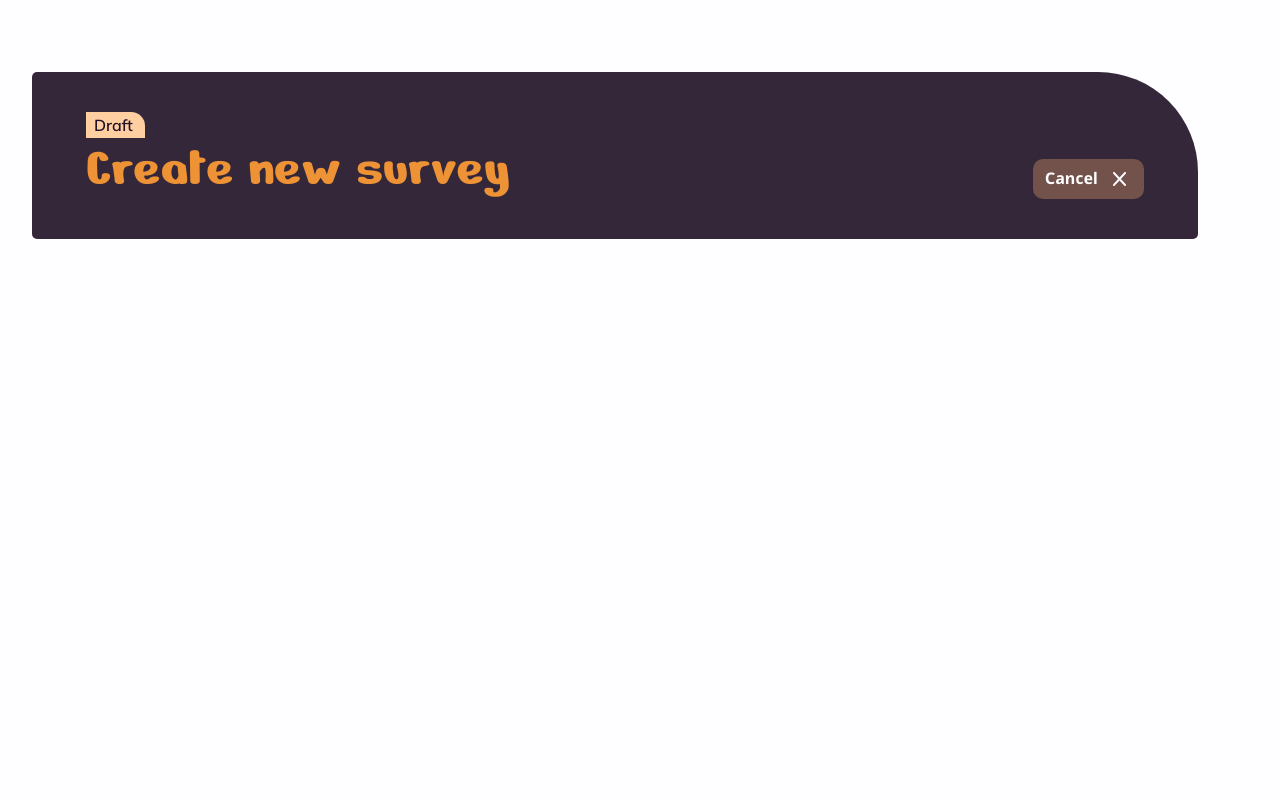
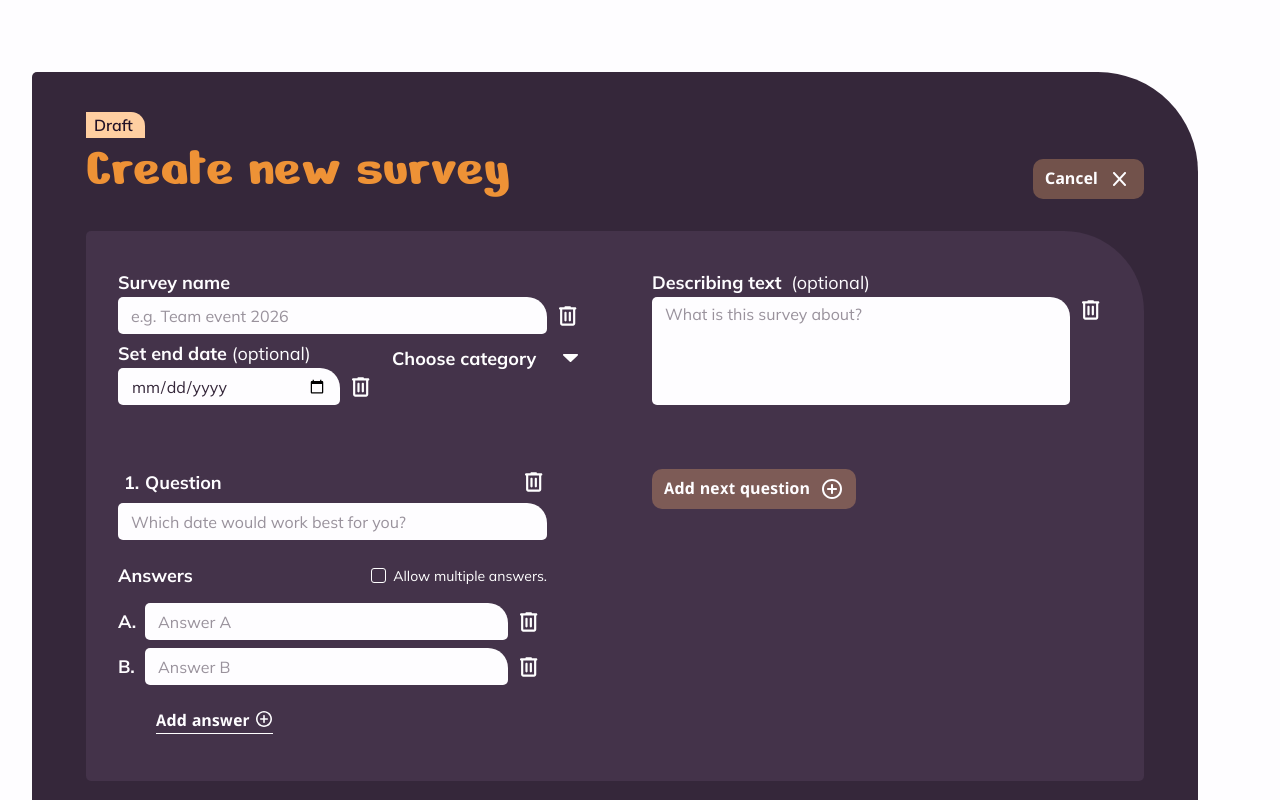
Before and after one commit to johannes-stuschka/PollApp, an Angular app in the folder PollApp/: page / in a window 1280 px wide. Both pictures are taken after a click on the button "New survey". Shown: the top 800 px of the page. Built offline with nearby package versions, Linux system fonts and the light colour scheme.

Commit message:
feat: create surveys in the dialog with reactive forms and validation
Required fields block Publish, up to 6 answers per question, question 1 is
only cleared on delete, confirmation toast leads to the new survey.

```diff
--- a/PollApp/src/app/app.ts
+++ b/PollApp/src/app/app.ts
@@ -5,7 +5,7 @@ import { CreateSurveyDialog } from './features/create-survey/create-survey-dialo
 
 @Component({
   selector: 'app-root',
-  imports: [RouterOutlet, CreateSurveyDialog,],
+  imports: [RouterOutlet, CreateSurveyDialog],
   templateUrl: './app.html',
   styleUrl: './app.scss',
 })
--- a/PollApp/src/app/features/create-survey/create-survey-dialog/create-survey-dialog.html
+++ b/PollApp/src/app/features/create-survey/create-survey-dialog/create-survey-dialog.html
@@ -1,9 +1,7 @@
 <div class="overlay" role="dialog" aria-modal="true" aria-labelledby="create-title">
   <img class="overlay__logo" src="img/logo-dark.svg" alt="Poll App" width="119" height="50" />
 
-  <!-- TEMP (Etappe 3): Original-Zeile, kommt mit Reactive Forms zurück:
-  <form class="dialog" [formGroup]="form" (ngSubmit)="publish()"> -->
-  <form class="dialog">
+  <form class="dialog" [formGroup]="form" (ngSubmit)="publish()">
     <div class="dialog__content">
       <div class="dialog__head">
         <div class="dialog__heading">
@@ -16,12 +14,17 @@
         </button>
       </div>
 
-      <!-- TEMP (Etappe 3): Felder schlafen bis Reactive Forms
       <div class="dialog__fields">
         <div class="dialog__meta">
           <div class="field field--name">
-            <label class="field__label" for="survey-title">Survey name</label>
-            <input id="survey-title" class="text-field field__input" formControlName="title" />
+            <label class="field__label" for="survey-name">Survey name</label>
+            <input
+              id="survey-name"
+              class="text-field field__input"
+              formControlName="title"
+              placeholder="e.g. Team event 2026"
+              required
+            />
             <button
               type="button"
               class="btn-delete field__delete"
@@ -46,6 +49,7 @@
               id="survey-end-date"
               type="date"
               class="text-field field__input"
+              [min]="today"
               formControlName="endDate"
             />
             <button
@@ -64,6 +68,7 @@
               id="survey-description"
               class="text-field field__input"
               formControlName="description"
+              placeholder="What is this survey about?"
             ></textarea>
             <button
               type="button"
@@ -84,11 +89,9 @@
           </button>
         </div>
       </div>
-      -->
     </div>
 
-    <!-- TEMP (Etappe 3): Publish + Toast schlafen bis Reactive Forms
-    <button type="submit" class="btn-primary dialog__publish" [disabled]="form.invalid">
+    <button type="submit" class="btn-primary dialog__publish" [disabled]="form.invalid || isSaving()">
       Publish
       <span class="btn-primary__icon icon-check" aria-hidden="true"></span>
     </button>
@@ -96,6 +99,5 @@
     @if (isPublished()) {
       <app-published-toast (closed)="closeToast()" />
     }
-    -->
   </form>
 </div>
--- a/PollApp/src/app/features/create-survey/create-survey-dialog/create-survey-dialog.ts
+++ b/PollApp/src/app/features/create-survey/create-survey-dialog/create-survey-dialog.ts
@@ -1,15 +1,101 @@
-import { Component, inject } from '@angular/core';
-import { CreateDialogService } from '../../create-survey/create-dialog.service';
+import { Component, inject, signal } from '@angular/core';
+import { FormArray, FormControl, FormGroup, ReactiveFormsModule, Validators } from '@angular/forms';
+import { Router } from '@angular/router';
+import { CATEGORIES, Survey, today } from '../../../models/survey';
+import { SurveyService } from '../../../services/survey.service';
+import { CategoryDropdown } from '../../../shared/category-dropdown/category-dropdown';
+import { CreateDialogService } from '../create-dialog.service';
+import { PublishedToast } from '../published-toast/published-toast';
+import { QuestionEditor } from '../question-editor/question-editor';
+import { questionForm } from '../question-form';
 
 @Component({
   selector: 'app-create-survey-dialog',
   templateUrl: './create-survey-dialog.html',
   styleUrl: './create-survey-dialog.scss',
+  imports: [ReactiveFormsModule, CategoryDropdown, QuestionEditor, PublishedToast],
 })
 export class CreateSurveyDialog {
-  dialog = inject(CreateDialogService);
+  private dialog = inject(CreateDialogService);
+  private surveyService = inject(SurveyService);
+  private router = inject(Router);
+
+  categories = CATEGORIES;
+  today = today();
+  isPublished = signal(false);
+  isSaving = signal(false);
+  private publishedId?: number;
+
+  form = new FormGroup({
+    title: new FormControl('', { nonNullable: true, validators: Validators.required }),
+    category: new FormControl('', { nonNullable: true, validators: Validators.required }),
+    endDate: new FormControl('', { nonNullable: true }),
+    description: new FormControl('', { nonNullable: true }),
+    questions: new FormArray([questionForm()]),
+  });
+
+  get questions() {
+    return this.form.controls.questions;
+  }
 
   cancel() {
     this.dialog.isOpen.set(false);
   }
+
+  clearField(name: 'title' | 'endDate' | 'description') {
+    this.form.controls[name].setValue('');
+  }
+
+  selectCategory(category: string) {
+    this.form.controls.category.setValue(category);
+  }
+
+  addQuestion() {
+    this.questions.push(questionForm());
+  }
+
+  /** Question 1 can't be removed, its delete button only clears its fields. */
+  removeQuestion(index: number) {
+    if (index > 0) {
+      this.questions.removeAt(index);
+      return;
+    }
+    const first = this.questions.at(0);
+    first.controls.text.setValue('');
+    first.controls.answers.controls.forEach((answer) => answer.setValue(''));
+  }
+
+  async publish() {
+    if (this.form.invalid || this.isSaving() || this.isPublished()) return;
+    this.isSaving.set(true);
+    try {
+      this.publishedId = await this.surveyService.create(this.formToSurvey());
+      this.isPublished.set(true);
+    } catch (error) {
+      // The form keeps its values, so the user can simply try again.
+      console.error('Could not publish survey', error);
+    } finally {
+      this.isSaving.set(false);
+    }
+  }
+
+  private formToSurvey(): Omit<Survey, 'id'> {
+    const { title, category, endDate, description, questions } = this.form.getRawValue();
+    return {
+      title: title.trim(),
+      category,
+      endDate: endDate || undefined,
+      description: description.trim() || undefined,
+      questions: questions.map((question) => ({
+        text: question.text.trim(),
+        allowMultiple: question.allowMultiple,
+        answers: question.answers.map((text) => ({ text: text.trim(), votes: 0 })),
+      })),
+    };
+  }
+
+  closeToast() {
+    this.dialog.isOpen.set(false);
+    this.router.navigate(['/survey', this.publishedId]);
+  }
 }
--- /dev/null
+++ b/PollApp/src/app/features/create-survey/published-toast/published-toast.ts
@@ -0,0 +1,10 @@
+import { Component, output } from '@angular/core';
+
+@Component({
+  selector: 'app-published-toast',
+  templateUrl: './published-toast.html',
+  styleUrl: './published-toast.scss',
+})
+export class PublishedToast {
+  closed = output<void>();
+}
--- a/PollApp/src/app/features/create-survey/question-editor/question-editor.html
+++ b/PollApp/src/app/features/create-survey/question-editor/question-editor.html
@@ -11,7 +11,13 @@
       (click)="remove.emit()"
     ></button>
   </div>
-  <input [id]="'question-' + number()" class="text-field editor__question" formControlName="text" />
+  <input
+    [id]="'question-' + number()"
+    class="text-field editor__question"
+    formControlName="text"
+    placeholder="Which date would work best for you?"
+    required
+  />
 
   <div class="editor__answers-head">
     <span class="editor__answers-label">Answers</span>
@@ -32,6 +38,8 @@
           [id]="'question-' + number() + '-answer-' + i"
           class="text-field editor__answer-input"
           [formControlName]="i"
+          [placeholder]="'Answer ' + 'ABCDEF'[i]"
+          required
         />
         <button
           type="button"
--- /dev/null
+++ b/PollApp/src/app/features/create-survey/question-editor/question-editor.ts
@@ -0,0 +1,27 @@
+import { Component, computed, input, output } from '@angular/core';
+import { ReactiveFormsModule } from '@angular/forms';
+import { MAX_ANSWERS, MIN_ANSWERS, QuestionForm, answerControl } from '../question-form';
+
+@Component({
+  selector: 'app-question-editor',
+  templateUrl: './question-editor.html',
+  styleUrl: './question-editor.scss',
+  imports: [ReactiveFormsModule],
+})
+export class QuestionEditor {
+  group = input.required<QuestionForm>();
+  number = input.required<number>();
+  remove = output<void>();
+
+  answers = computed(() => this.group().controls.answers);
+
+  addAnswer() {
+    if (this.answers().length < MAX_ANSWERS) this.answers().push(answerControl());
+  }
+
+  /** The first two answer fields always stay; deleting them only clears the text. */
+  removeAnswer(index: number) {
+    if (this.answers().length > MIN_ANSWERS) this.answers().removeAt(index);
+    else this.answers().at(index).setValue('');
+  }
+}
--- /dev/null
+++ b/PollApp/src/app/features/create-survey/question-form.ts
@@ -0,0 +1,22 @@
+import { FormArray, FormControl, FormGroup, Validators } from '@angular/forms';
+
+export const MIN_ANSWERS = 2;
+export const MAX_ANSWERS = 6;
+
+export type QuestionForm = FormGroup<{
+  text: FormControl<string>;
+  allowMultiple: FormControl<boolean>;
+  answers: FormArray<FormControl<string>>;
+}>;
+
+export function answerControl(): FormControl<string> {
+  return new FormControl('', { nonNullable: true, validators: Validators.required });
+}
+
+export function questionForm(): QuestionForm {
+  return new FormGroup({
+    text: new FormControl('', { nonNullable: true, validators: Validators.required }),
+    allowMultiple: new FormControl(false, { nonNullable: true }),
+    answers: new FormArray(Array.from({ length: MIN_ANSWERS }, answerControl)),
+  });
+}
--- a/PollApp/src/styles/_forms.scss
+++ b/PollApp/src/styles/_forms.scss
@@ -18,6 +18,12 @@
   &:focus {
     background-color: $cream;
   }
+}
+
+// Placeholder: Figma input text style, half opacity
+.text-field::placeholder {
+  color: rgba($plum, 0.5);
+  opacity: 1;
 }
 
 textarea.text-field {
```
